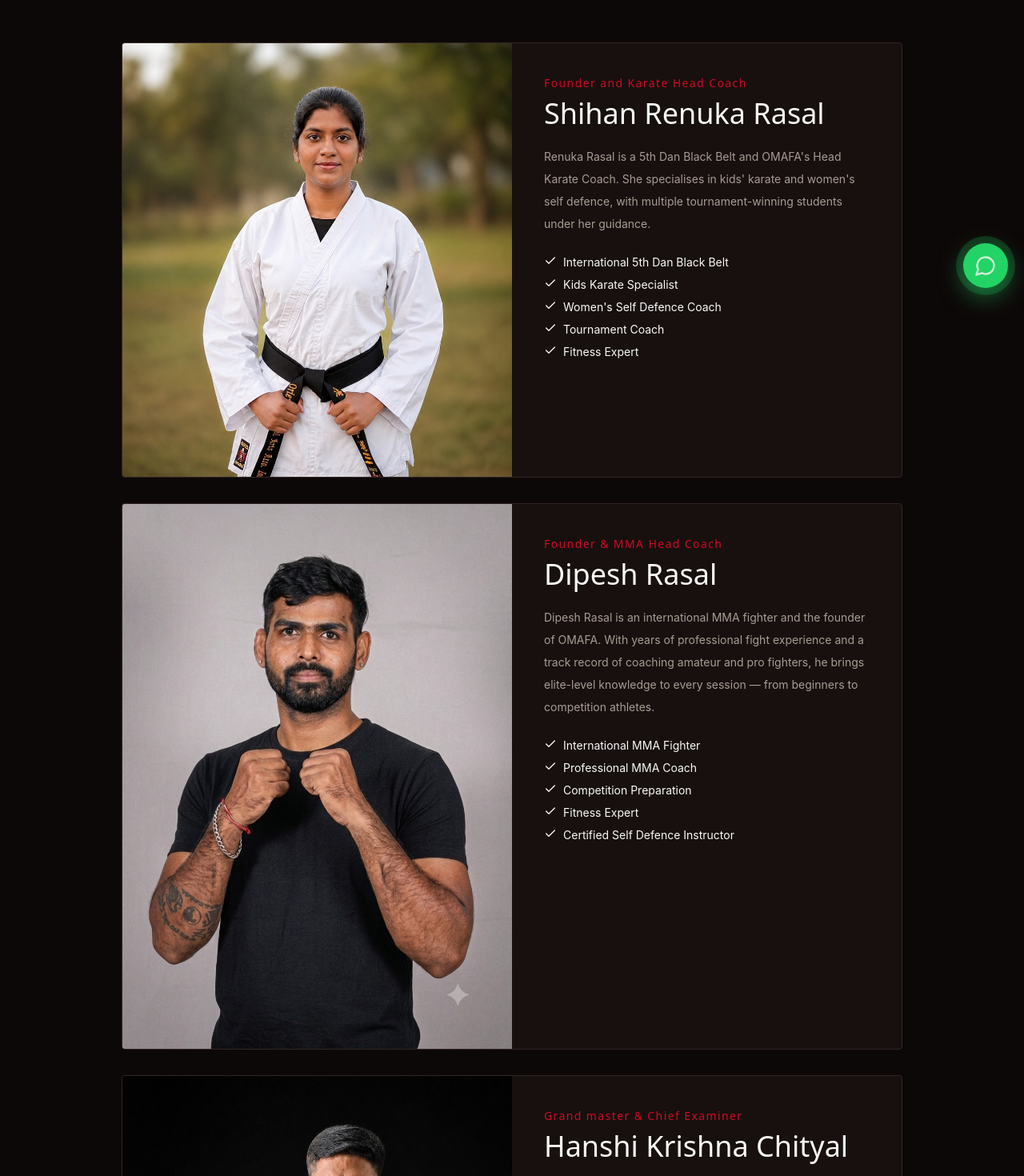
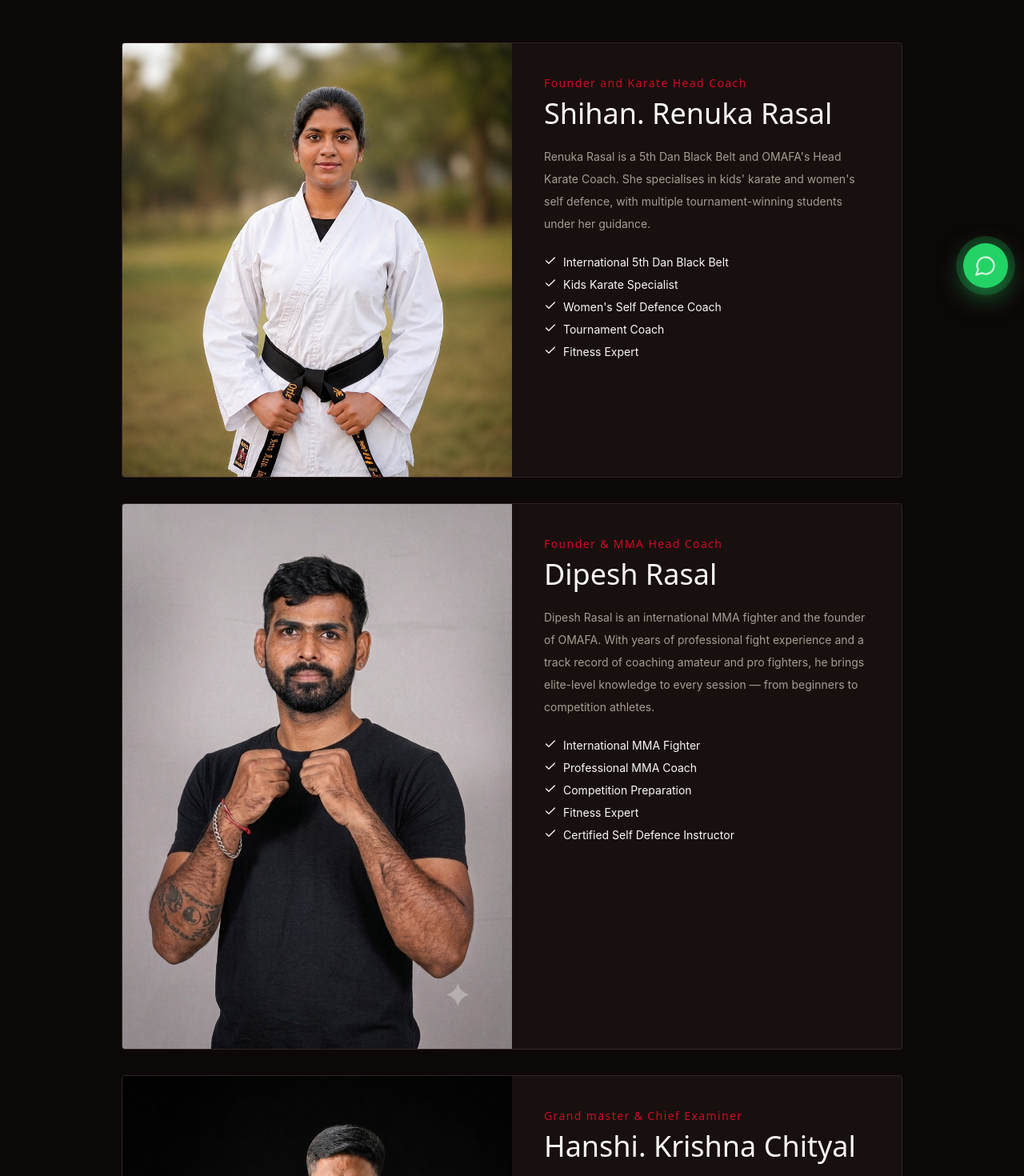
Before and after one commit to tanmaysalve/omafa-website, a React (Vite) app: page /coaches in a window 1280 px wide. Shown: the part 420-1890 px from the top of the page at 80% size. Built offline with nearby package versions, Linux system fonts and the light colour scheme.

Commit message:
location and Scroll to top in contacts fix

```diff
--- a/index.html
+++ b/index.html
@@ -9,6 +9,7 @@
       content="Oriental Martial Arts & Fitness Academy in Seawoods, Navi Mumbai. Karate, MMA, Boxing, Kickboxing, Muay Thai, Fitness & Self Defence."
     />
     <link rel="icon" href="/favicon.png" />
+    <title>OMAFA | Oriental Martial Arts & Fitness Academy</title>
   </head>
   <body>
     <div id="root"></div>
--- a/src/App.tsx
+++ b/src/App.tsx
@@ -1,11 +1,14 @@
 import { Routes, Route } from "react-router-dom";
 import { Layout } from "@/components/Layout";
+import { ScrollToTop } from "@/components/ScrollToTop";
+
 import { Home } from "@/pages/Home";
 import { About } from "@/pages/About";
 import { Programs } from "@/pages/Programs";
 import { Coaches } from "@/pages/Coaches";
 import { Gallery } from "@/pages/Gallery";
 import { Contact } from "@/pages/Contact";
+
 function NotFound() {
   return (
     <div className="flex min-h-[70vh] items-center justify-center px-4 text-center">
@@ -23,6 +26,8 @@ function NotFound() {
 }
 export default function App() {
   return (
+    <>
+      <ScrollToTop />
       <Routes>
         <Route element={<Layout />}>
           <Route path="/" element={<Home />} />
@@ -34,5 +39,6 @@ export default function App() {
           <Route path="*" element={<NotFound />} />
         </Route>
       </Routes>
+    </>
   );
 }
--- /dev/null
+++ b/src/components/ScrollToTop.tsx
@@ -0,0 +1,12 @@
+import { useEffect } from "react";
+import { useLocation } from "react-router-dom";
+
+export function ScrollToTop() {
+  const { pathname } = useLocation();
+
+  useEffect(() => {
+    window.scrollTo(0, 0);
+  }, [pathname]);
+
+  return null;
+}
--- a/src/components/SectionIntro.tsx
+++ b/src/components/SectionIntro.tsx
@@ -1,2 +1,26 @@
 import type { ReactNode } from "react";
-export function SectionIntro({eyebrow,title,children}:{eyebrow:string;title:ReactNode;children?:ReactNode}){return <div className="mx-auto max-w-4xl px-4 text-center sm:px-6"><p className="font-display text-sm tracking-widest text-primary">— {eyebrow}</p><h2 className="mt-3 font-display text-4xl leading-tight sm:text-5xl">{title}</h2>{children&&<p className="mx-auto mt-5 max-w-2xl text-muted-foreground">{children}</p>}</div>}
+export function SectionIntro({
+  eyebrow,
+  title,
+  children,
+}: {
+  eyebrow: string;
+  title: ReactNode;
+  children?: ReactNode;
+}) {
+  return (
+    <div className="mx-auto max-w-4xl px-4 text-center sm:px-6">
+      <p className="font-display text-sm tracking-widest text-primary">
+        — {eyebrow}
+      </p>
+      <h2 className="mt-3 font-display text-4xl leading-tight sm:text-5xl">
+        {title}
+      </h2>
+      {children && (
+        <p className="mx-auto mt-5 max-w-2xl text-muted-foreground">
+          {children}
+        </p>
+      )}
+    </div>
+  );
+}
--- a/src/pages/Coaches.tsx
+++ b/src/pages/Coaches.tsx
@@ -5,7 +5,7 @@ const coaches = [
   {
     image: "/images/coach-renuka_1.jpg",
     role: "Founder and Karate Head Coach",
-    name: "Shihan Renuka Rasal",
+    name: "Shihan. Renuka Rasal",
     intro:
       "Renuka Rasal is a 5th Dan Black Belt and OMAFA's Head Karate Coach. She specialises in kids' karate and women's self defence, with multiple tournament-winning students under her guidance.",
     tags: [
@@ -33,7 +33,7 @@ const coaches = [
   {
     image: "/images/coach-krishna.jpg",
     role: "Grand master & Chief Examiner",
-    name: "Hanshi Krishna Chityal",
+    name: "Hanshi. Krishna Chityal",
     intro:
       "Krishna Chityal is a Grand master and Chief Examiner Hanshi with decades of experience in martial arts. His expertise spans various disciplines, making him a sought-after instructor for both beginners and advanced practitioners.",
     tags: [
--- a/src/pages/Contact.tsx
+++ b/src/pages/Contact.tsx
@@ -97,7 +97,7 @@ export function Contact() {
           <aside className="space-y-4">
             <Info icon={<MapPin />} title="Location">
               <a
-                href="https://maps.app.goo.gl/QzpXY8eWdSCV3TUg7"
+                href="https://maps.app.goo.gl/n1RYMwywVb5Ltnpk8"
                 target="_blank"
                 rel="noopener noreferrer"
                 className="hover:text-gold hover:underline"
--- a/src/pages/Home.tsx
+++ b/src/pages/Home.tsx
@@ -183,7 +183,7 @@ export function Home() {
           <div className="mt-12 grid gap-6 md:grid-cols-2">
             <CoachMini
               image="/images/coach-renuka_1.jpg"
-              name="Shihan Renuka Rasal"
+              name="Shihan. Renuka Rasal"
               role="Founder and Karate Head Coach"
               tags={[
                 "International 5th Dan Black Belt",
@@ -207,7 +207,7 @@ export function Home() {
             />
             <CoachMini
               image="/images/coach-krishna.jpg"
-              name="Hanshi Krishna Chityal"
+              name="Hanshi. Krishna Chityal"
               role="Grand master & Chief Examiner"
               tags={[
                 "International 8th Dan Black Belt",
```
Also changed, not shown: src/components/Layout.tsx (+25 -2 lines). Lines whose indentation alone changed are shown as unchanged.
